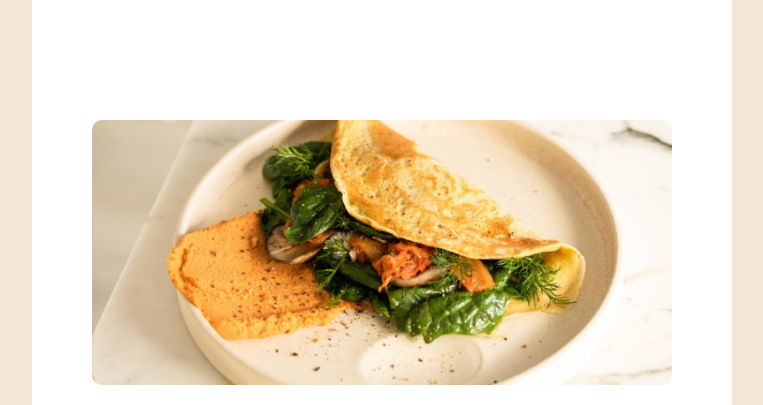
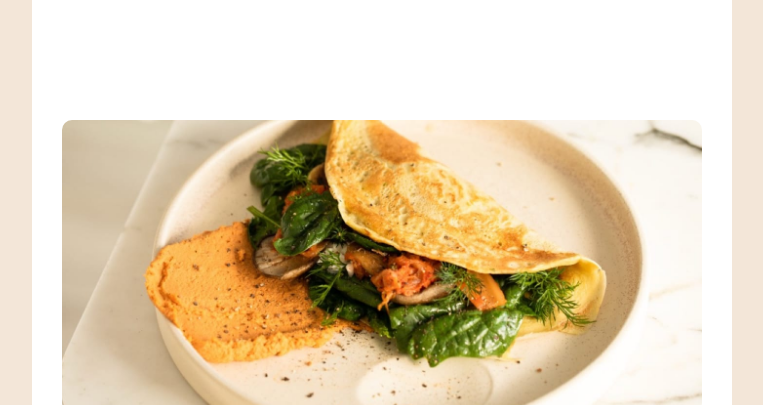
Before and after one commit to Wellington-Silva-create/Recipe_page, a plain HTML site: page index.html in a window 1280 px wide. Shown: the top 405 px of the page, without its empty margins (258-1021 px from the left). Drawn offline with Linux system fonts and the light colour scheme.

Commit message:
Update style.css

```diff
--- a/estilos/style.css
+++ b/estilos/style.css
@@ -56,7 +56,8 @@ hr{
     margin: 30px 0px;
 }
 header{
-    background-color: white;
+    margin: -30px;
+    margin-bottom: 30px;
 }
 header img{
     width: 100%;
```
